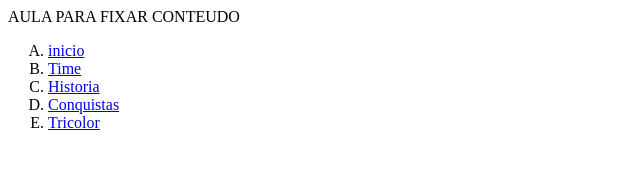
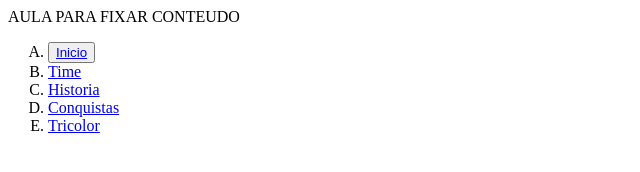
Before and after one commit to ayshanicolli/atividade.tricolor, a plain HTML site: page index.html in a window 1280 px wide. Shown: the whole page, without its empty margins (0-640 px from the left). Drawn offline with Linux system fonts and the light colour scheme.

Commit message:
Update index.html

```diff
--- a/index.html
+++ b/index.html
@@ -10,7 +10,7 @@
 </header>
 <body>
     <ol type="A">
-        <li><a href="https://ayshanicolli.github.io/teste/index.html">inicio</a></li>
+        <li><button><a href="https://ayshanicolli.github.io/Principal/index.html">Inicio</a></button></li>
         <li><a href="time.html">Time</a></li>
         <li><a href="Historia.html">Historia</a></li>
         <li><a href="conquistas.html">Conquistas</a></li>
```
